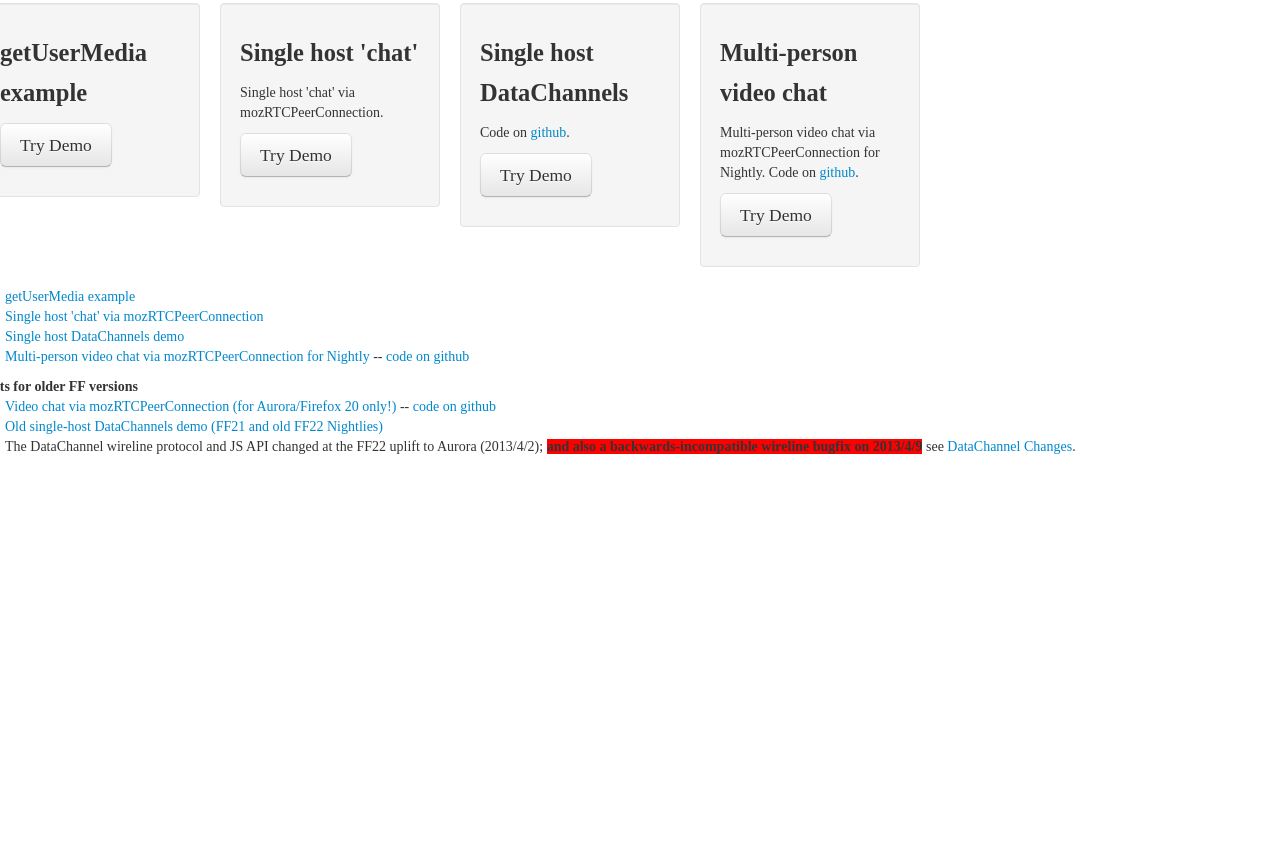
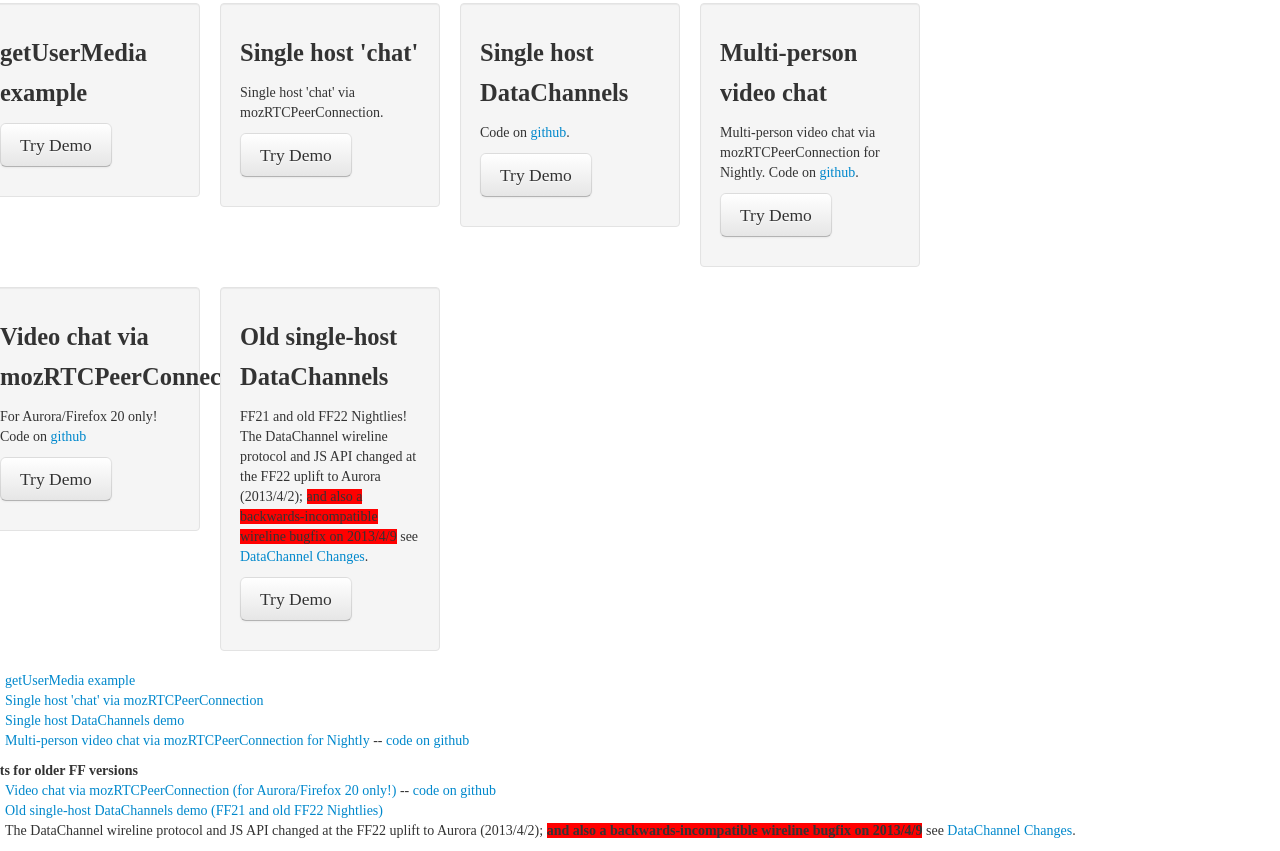
Before and after one commit to anantn/webrtc-landing, a plain HTML site: page index.html in a window 1280 px wide. Shown: the part 413-1264 px from the top of the page. Before the commit the page ends 880 px from the top, so only its background shows below. Drawn offline with nearby package versions, Linux system fonts and the light colour scheme.

Commit message:
Updated index.html with support for old ff entries

```diff
--- a/index.html
+++ b/index.html
@@ -79,6 +79,25 @@
 			</div>
 			</div>
 	</div>
+	<div class="row">
+
+			<div class="span3">
+			<div class="well">
+				<h3>Video chat via mozRTCPeerConnection</h3>
+				<p>For Aurora/Firefox 20 only! Code on <a href="https://github.com/anantn/gupshup.git">github</a></p>
+				<p><a class="btn btn-large" href="http://gupshup.herokuapp.com/">Try Demo</a></p>
+			</div>
+			</div>
+
+			<div class="span3">
+			<div class="well">
+				<h3>Old single-host DataChannels</h3>
+				<p>FF21 and old FF22 Nightlies! The DataChannel wireline protocol and JS API changed at the FF22 uplift to Aurora (2013/4/2); <font style="background-color:red">and also a backwards-incompatible wireline bugfix on 2013/4/9</font> see <a href="DataChannel_changes.html">DataChannel Changes</a>.</p>
+				<p><a class="btn btn-large" href="data_test_old.html">Try Demo</a></p>
+			</div>
+			</div>
+	</div>
+
 
    <!--remove-->
     <ul>
```
Lines whose indentation alone changed are shown as unchanged.
